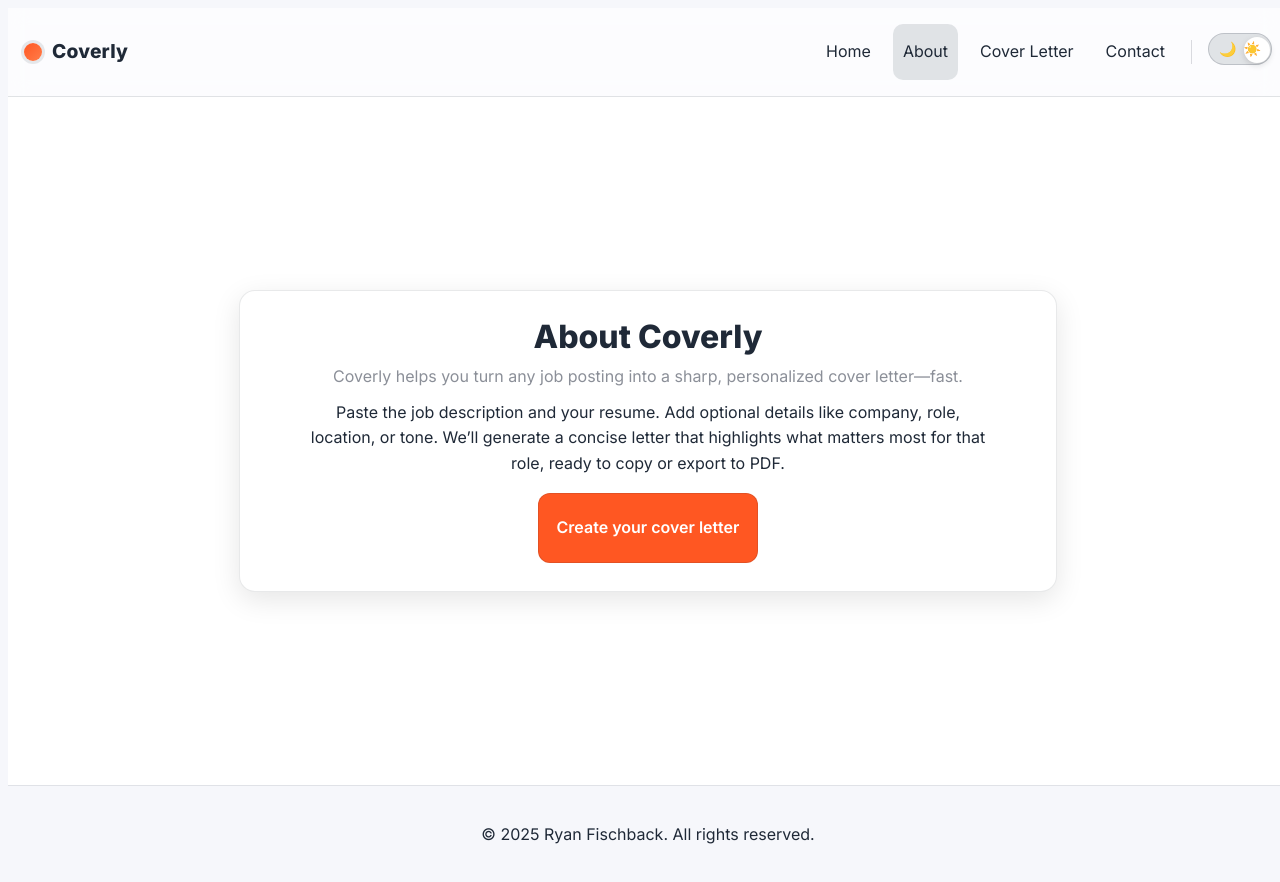
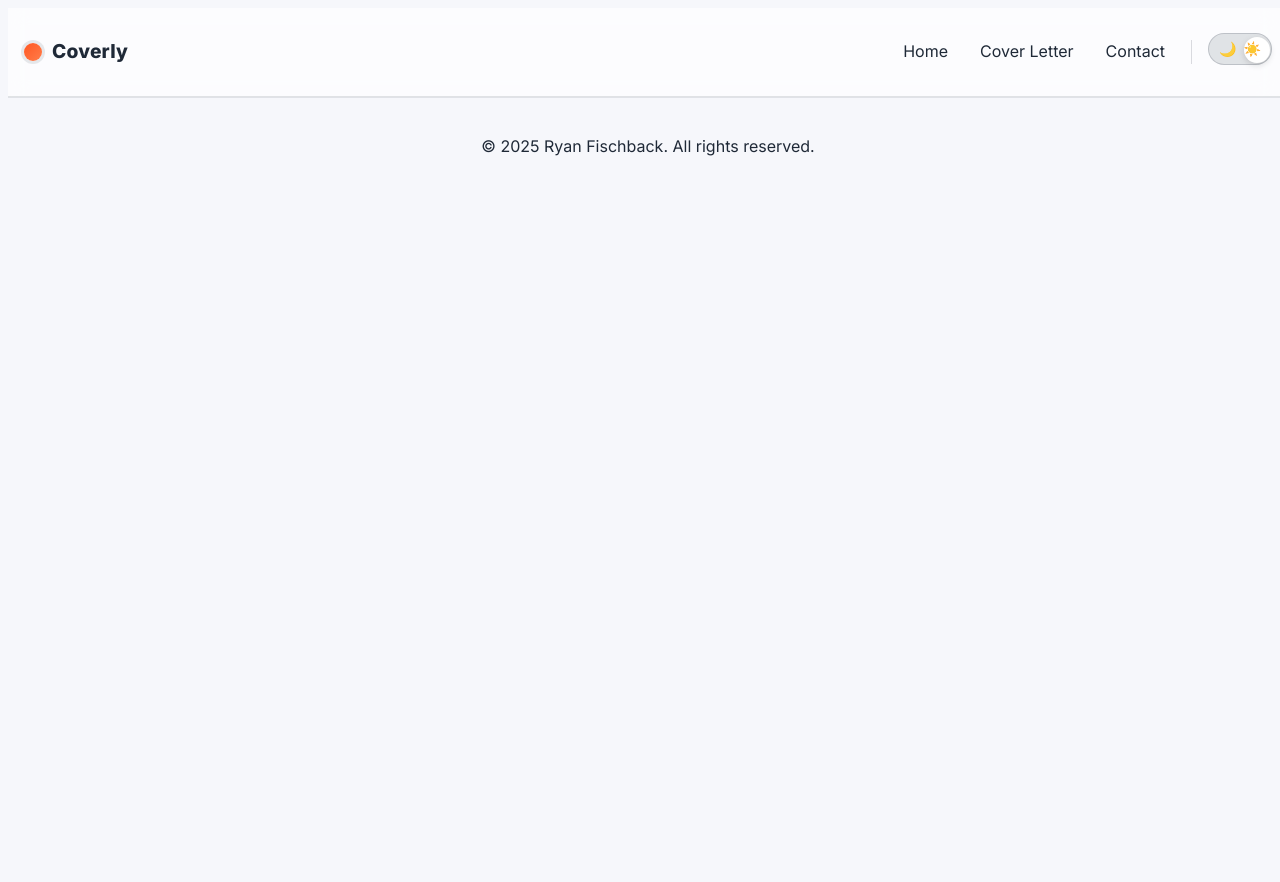
Before and after one commit to RyanFischback/Coverly, a Vue app in the folder client/: page /about in a window 1280 px wide. Shown: the top 882 px of the page. After the commit the page ends 800 px from the top, so only its background shows below. Built offline with nearby package versions, Linux system fonts and the light colour scheme.

Commit message:
some frontend cleanup

```diff
--- a/client/src/App.vue
+++ b/client/src/App.vue
@@ -75,11 +75,6 @@ watch(isDarkMode, applyTheme);
           <ul class="nav-links" :class="{ open: isMenuOpen }" id="primary-menu">
             <li>
               <router-link to="/" exact-active-class="active">Home</router-link>
-            </li>
-            <li>
-              <router-link to="/about" exact-active-class="active"
-                >About</router-link
-              >
             </li>
             <li>
               <router-link to="/cover-letter" exact-active-class="active"
--- a/client/src/router/index.ts
+++ b/client/src/router/index.ts
@@ -1,13 +1,11 @@
 // src/router/index.ts
 import { createRouter, createWebHistory } from "vue-router";
 import Home from "../views/Home.vue";
-import About from "../views/About.vue";
 import CoverLetter from "../views/CoverLetter.vue";
 import ContactPage from "../views/Contact.vue";
 
 const routes = [
   { path: "/", component: Home },
-  { path: "/about", component: About },
   { path: "/cover-letter", component: CoverLetter },
   { path: "/contact", component: ContactPage },
 ];
--- a/client/src/views/About.vue
+++ /dev/null
@@ -1,82 +0,0 @@
-<template>
-  <div class="about-page">
-    <section class="about hero-about">
-      <div class="container">
-        <article class="about-card">
-          <h1>About Coverly</h1>
-          <p class="lead">
-            Coverly helps you turn any job posting into a sharp, personalized
-            cover letter—fast.
-          </p>
-          <p class="text">
-            Paste the job description and your resume. Add optional details like
-            company, role, location, or tone. We’ll generate a concise letter
-            that highlights what matters most for that role, ready to copy or
-            export to PDF.
-          </p>
-
-          <router-link to="/cover-letter" class="btn primary"
-            >Create your cover letter</router-link
-          >
-        </article>
-      </div>
-    </section>
-  </div>
-</template>
-
-<script setup lang="ts"></script>
-
-<style scoped>
-/* Center the card within the viewport without relying on global section rules */
-.hero-about {
-  display: grid;
-  place-items: center;
-  min-height: clamp(520px, 70vh, 760px);
-  padding: clamp(28px, 5vw, 64px) 0;
-  background: var(--section-background);
-}
-
-.about-card {
-  text-align: center;
-  max-width: 760px;
-  margin: 0 auto;
-  padding: clamp(18px, 2.6vw, 28px);
-  background: var(--section-background);
-  border: 1px solid color-mix(in srgb, var(--text-color) 10%, transparent);
-  border-radius: 16px;
-  box-shadow: 0 8px 28px rgba(0, 0, 0, 0.1);
-}
-
-h1 {
-  margin: 0 0 8px;
-  font-size: clamp(24px, 3.4vw, 32px);
-  line-height: 1.15;
-}
-.lead {
-  margin: 0 0 10px;
-  color: var(--muted-color, #8b8f98);
-}
-.text {
-  margin: 0 auto 16px;
-  max-width: 68ch;
-}
-
-.btn {
-  display: inline-flex;
-  align-items: center;
-  justify-content: center;
-  padding: 12px 18px;
-  min-height: 44px;
-  border-radius: 12px;
-  text-decoration: none;
-  font-weight: 600;
-  border: 1px solid color-mix(in srgb, var(--text-color) 12%, transparent);
-}
-.primary {
-  background: var(--button-background, #ff5722);
-  color: #fff;
-}
-.primary:hover {
-  background: var(--button-background-hover, #e64a19);
-}
-</style>
--- a/client/src/views/CoverLetter.vue
+++ b/client/src/views/CoverLetter.vue
@@ -338,7 +338,8 @@ const updateCounts = () => {
 const autoGrow = (ta: HTMLTextAreaElement | null) => {
   if (!ta) return;
   ta.style.height = "auto";
-  ta.style.height = Math.min(ta.scrollHeight, 900) + "px"; // cap
+  ta.style.height = Math.min(ta.scrollHeight, 300) + "px"; // cap
+  ta.style.overflowY = ta.scrollHeight > 300 ? "auto" : "hidden";
 };
 
 const onTAInput = (e: Event) => {
```
